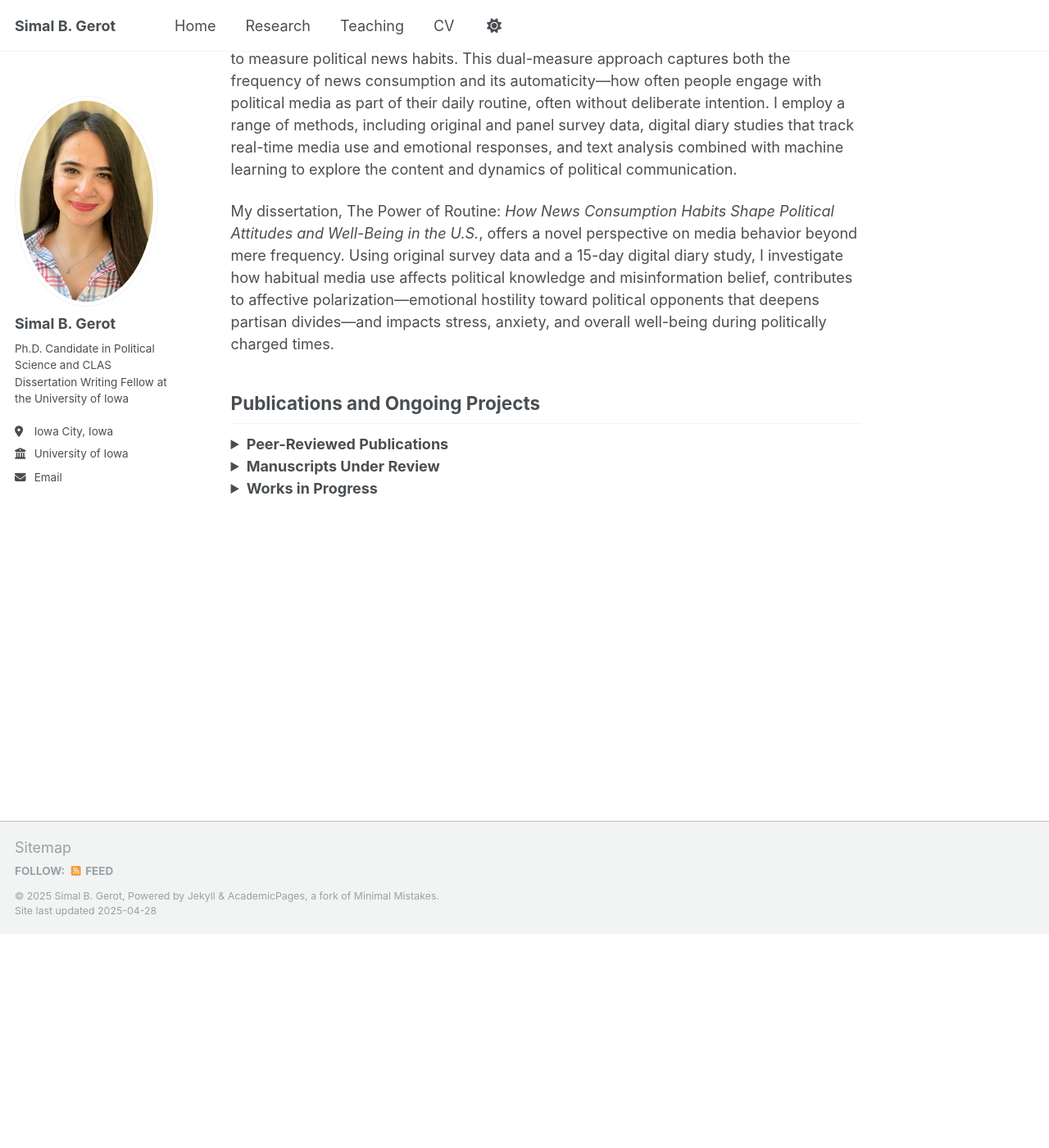
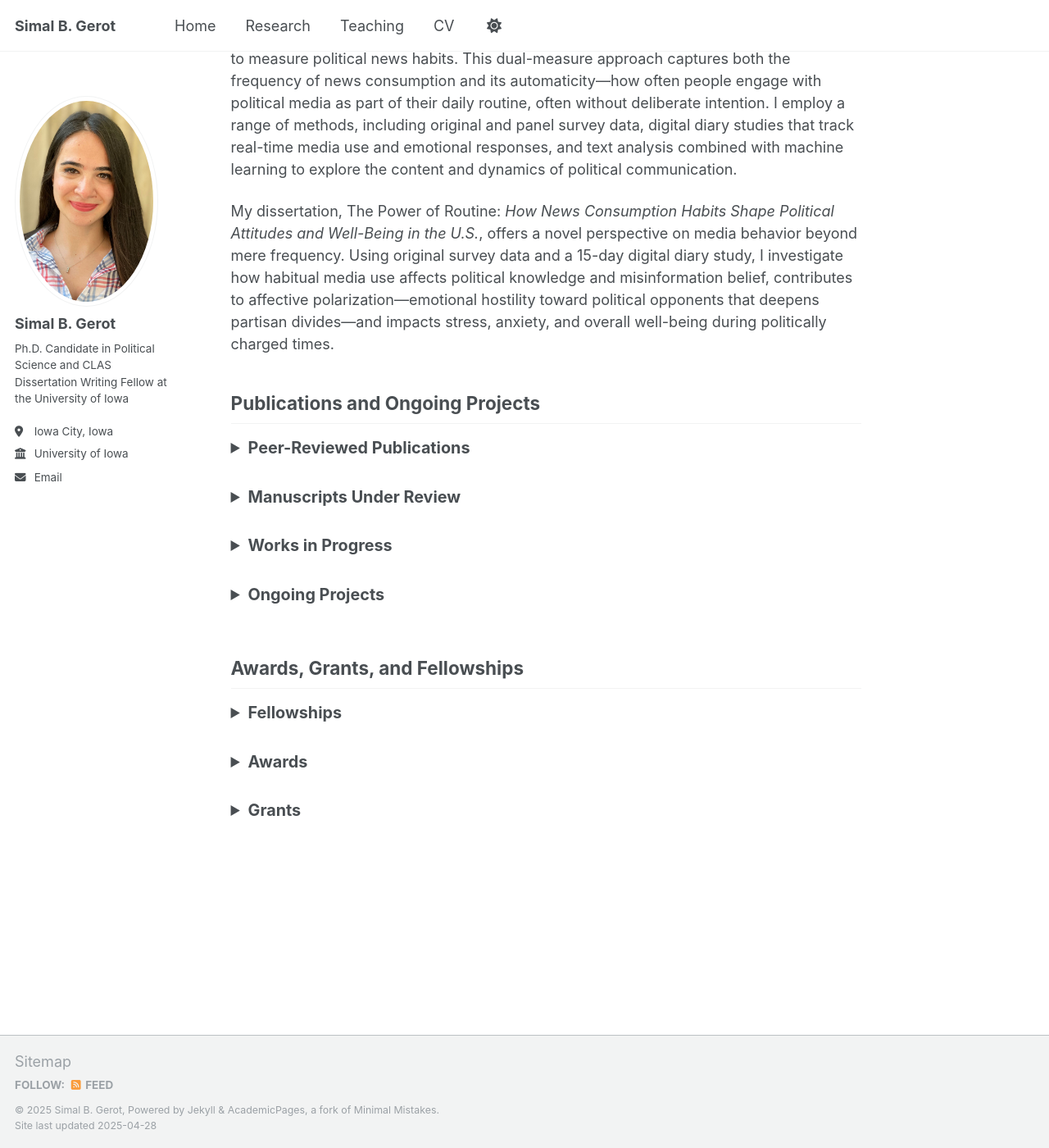
Before and after one commit to sbgerot/sbgerot.github.io, a Jekyll site: the page built from _pages/publications.md, in a window 1280 px wide and 1400 px high, scrolled down 261 px. Shown: the whole window at 82% size. Built offline with Jekyll 4.4.1, drawn with Linux system fonts in a browser that asks for light colours; part of the change alters nothing that is shown.

Commit message:
Update publications.md

```diff
--- a/_pages/publications.md
+++ b/_pages/publications.md
@@ -12,6 +12,27 @@ My research focuses on the role of habitual political news consumption in shapin
 A key contribution of my work is the adaptation of the Self-Reported Habitual Index (SRHI) to measure political news habits. This dual-measure approach captures both the frequency of news consumption and its automaticity—how often people engage with political media as part of their daily routine, often without deliberate intention. I employ a range of methods, including original and panel survey data, digital diary studies that track real-time media use and emotional responses, and text analysis combined with machine learning to explore the content and dynamics of political communication.
 
 My dissertation, The Power of Routine: _How News Consumption Habits Shape Political Attitudes and Well-Being in the U.S._, offers a novel perspective on media behavior beyond mere frequency. Using original survey data and a 15-day digital diary study, I investigate how habitual media use affects political knowledge and misinformation belief, contributes to affective polarization—emotional hostility toward political opponents that deepens partisan divides—and impacts stress, anxiety, and overall well-being during politically charged times.
+
+<style>
+  details ul {
+    margin-top: 10px;
+    padding-left: 20px;
+  }
+  details li {
+    margin-bottom: 8px;
+    line-height: 1.6;
+  }
+  details p {
+    margin-bottom: 12px;
+    line-height: 1.6;
+  }
+  details summary {
+    font-size: 1.1em;
+    cursor: pointer;
+    margin-top: 15px;
+    margin-bottom: 15px;
+  }
+</style>
 
 ## Publications and Ongoing Projects
 
@@ -41,6 +62,8 @@ My dissertation, The Power of Routine: _How News Consumption Habits Shape Politi
     <li><strong>Gerot, Simal.</strong> “American Society Revisited: A Bayesian Belief Network Approach to Egalitarianism, Moral Traditionalism, and Ideology in a Hyperpolarized Era.”</li>
     <li><strong>Gerot, Simal.</strong> “A New Menu of Choice? Social Media as a Regime-Serving Apparatus in Competitive Authoritarian Regimes.”</li>
   </ul>
+</details>
+
 <details>
   <summary><strong>Ongoing Projects</strong></summary>
   <p style="margin-top: 15px;"><em>News Habits and Emotional Well-Being: Investigating Political News Consumption and Mental Health.</em></p>
```
